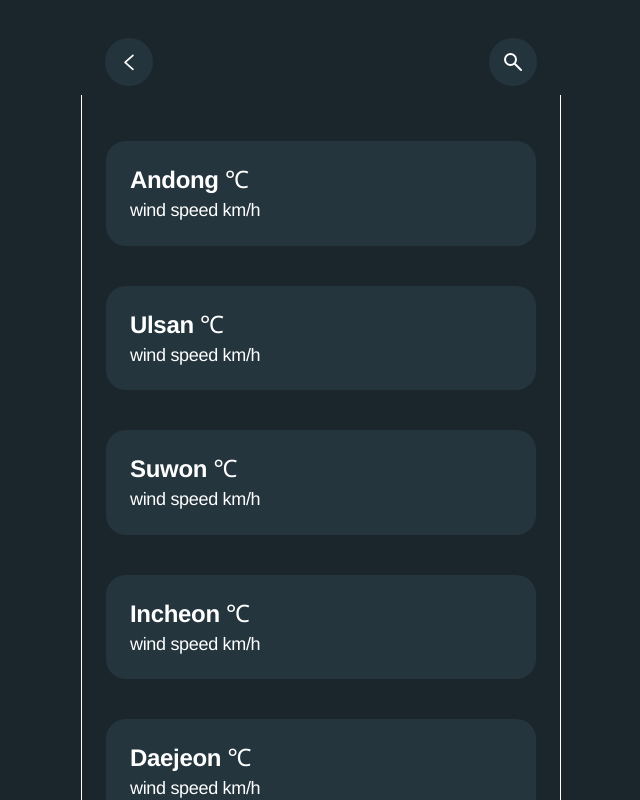
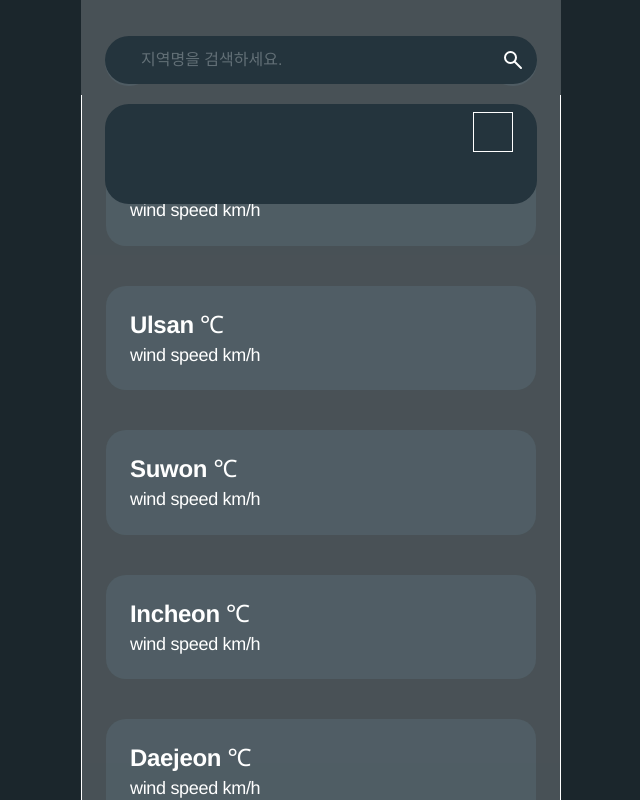
Before and after one commit to gomdolee1146/vue_weather, a Vue app: page /main in a window 1280 px wide. Shown: the top 800 px of the page, without its empty margins (319-959 px from the left). Built offline with nearby package versions, Linux system fonts and the light colour scheme; no server answers; a web font is replaced by a local one.

Commit message:
weather - 반올림 수정, 이번주 날씨 작업, 검색 작업중

```diff
--- a/src/api/index.js
+++ b/src/api/index.js
@@ -16,8 +16,8 @@ const fetchWeather = () => {
 const getLocalInfo = (cityName) => {
   let baseURL = `https://api.openweathermap.org/geo/1.0/direct?q=${cityName}&limit=5&appid=${API_KEY}`;
   return axios.get(baseURL).then((res) => {
-    let lat = res.data[0].lat.toFixed(2),
-      lon = res.data[0].lon.toFixed(2);
+    let lat = res.data[0].lat.toFixed(2);
+    let lon = res.data[0].lon.toFixed(2);
     return { lat, lon };
   });
 };
@@ -38,7 +38,9 @@ const getTodayInfo = (cityName) => {
 
 const getWeeklyInfo = (cityName) => {
   let baseURL = `https://api.openweathermap.org/data/2.5/forecast?q=${cityName}&appid=${API_KEY}`;
-  return baseURL
+  return axios.get(baseURL).then((res) => {
+    return res.data.list
+  });
 };
 
 export { fetchWeather, getLocalInfo, getWeatherInfo, getWeeklyInfo, getTodayInfo };
--- /dev/null
+++ b/src/components/box/searchBox.vue
@@ -0,0 +1,107 @@
+<template>
+  <div class="search">
+    <ul class="search__list" v-if="isErrorType === 0">
+      <li class="search__lst">
+        <div class="search__box">
+          <!-- <h4 class="search__title">{{ weather }}</h4> -->
+          <div class="search__icon"></div>
+        </div>
+      </li>
+    </ul>
+    <div class="search__rslt" v-else>
+      <p>{{ getRsltTxt() }}</p>
+    </div>
+  </div>
+</template>
+
+<script>
+// import { getWeatherInfo } from '@/api';
+
+export default {
+  name: 'searchBox',
+  data() {
+    return {
+      weatherInfo: [],
+    };
+  },
+  props: {
+    cityNameList: { type: Array, default: () => [] },
+    isErrorType: { type: Number, default: 0 },
+  },
+  methods: {
+    getRsltTxt() {
+      switch (this.isErrorType) {
+        case 1:
+          return '영문명으로 입력해주세요.';
+        case 2:
+          return '지역명을 입력해주세요.';
+        default:
+          break;
+      }
+    },
+    // getInfo() {
+    //   if (this.cityNameList.length === 0) return;
+    //   this.weatherInfo = this.cityNameList.forEach(async (el) => {
+    //     await getWeatherInfo(el);
+    //   });
+    //   console.log(this.weatherInfo)
+    //   // this.weatherInfo = await this.$_.map(this.cityNameList, getWeatherInfo())
+    //   // return this.weatherInfo
+    // },
+  },
+  mounted() {
+    console.log('gg', this.cityNameList);
+    // this.getInfo();
+  },
+};
+</script>
+
+<style scoped>
+.search {
+  width: 100%;
+  min-height: 100px;
+  margin-top: 20px;
+  padding: 12px 0;
+  border-radius: 24px;
+  background: var(--bg-secondary);
+  box-sizing: border-box;
+}
+
+.search__list {
+}
+.search__lst {
+  width: 100%;
+  padding: 16px 0;
+  border-bottom: 1px solid var(--txt-tertiary);
+  box-sizing: border-box;
+}
+.search__lst:last-child {
+  border-bottom: 0 none;
+}
+.search__box {
+  display: flex;
+  justify-content: flex-start;
+  align-items: center;
+  position: relative;
+  width: 100%;
+  padding: 0 24px;
+}
+.search__title {
+  font-size: 20px;
+}
+.search__icon {
+  position: absolute;
+  top: 50%;
+  right: 24px;
+  width: 40px;
+  height: 40px;
+  border: 1px solid #fff;
+  transform: translateY(-50%);
+}
+.search__rslt {
+  width: 100%;
+  padding: 24px 36px;
+  box-sizing: border-box;
+  text-align: center;
+}
+</style>
--- a/src/components/card/todayCard.vue
+++ b/src/components/card/todayCard.vue
@@ -11,7 +11,7 @@
         :key="idx"
         :class="{ active: idx === 2 }"
       >
-        <p class="card__txt">{{ this.$_.ceil(weather.main.temp - 273, 2) }}℃</p>
+        <p class="card__txt">{{ this.$_.round(weather.main.temp - 273, 2) }}℃</p>
         <div class="card__thumb">
           <img :src="getIconImage(weather.weather[0].icon)" />
         </div>
--- a/src/components/card/weatherCard.vue
+++ b/src/components/card/weatherCard.vue
@@ -57,9 +57,9 @@ export default {
       this.weatherName = this.$_.lowerCase(res.weather[0].main);
       this.windSpeed = res.wind.speed;
       this.iconName = res.weather[0].icon;
-      this.temperature = this.$_.ceil(res.main.temp - 273, 2);
-      this.temperatureMin = this.$_.ceil(res.main.temp_min - 273, 2);
-      this.temperatureMax = this.$_.ceil(res.main.temp_max - 273, 2);
+      this.temperature = this.$_.round(res.main.temp - 273, 2);
+      this.temperatureMin = this.$_.round(res.main.temp_min - 273, 2);
+      this.temperatureMax = this.$_.round(res.main.temp_max - 273, 2);
 
       this.$nextTick(() => {
         this.iconUrl = setIconImage(this.iconName)
--- a/src/components/card/weeklyCard.vue
+++ b/src/components/card/weeklyCard.vue
@@ -2,17 +2,20 @@
   <div class="card">
     <div class="card__title">
       <h4>Next Forecast</h4>
-      <span>아마아이콘</span>
     </div>
     <div class="card__wrap">
       <ul class="card__list">
-        <li class="card__lst">
+        <li class="card__lst" v-for="(weather, idx) in weeklyWeatherInfo" :key="idx">
           <div class="card__box">
-            <div class="card__txt">Monday</div>
-            <div class="card__thumb"></div>
+            <div class="card__txt">{{ getWeekday(weather.dt) }}</div>
+            <div class="card__thumb">
+              <img :src="getIconImage(weather.weather[0].icon)" />
+            </div>
             <div class="card__info">
-              <p>13℃</p>
-              <p class="card__desc">10℃</p>
+              <p>{{ this.$_.round(weather.main.temp_max - 273, 0) }}℃</p>
+              <p class="card__desc">
+                {{ this.$_.round(weather.main.temp_min - 273, 0) }}℃
+              </p>
             </div>
           </div>
         </li>
@@ -22,11 +25,41 @@
 </template>
 
 <script>
+import { getWeeklyInfo } from '@/api';
+import { weekDay } from '@/data';
+import { setIconImage } from '@/mixins';
+
 export default {
   name: 'weeklyCard',
-
-  mounted() {},
-  methods: {},
+  data() {
+    return {
+      weeklyWeatherInfo: [],
+      weeklyDate: '',
+    };
+  },
+  props: {
+    cityName: { type: String, default: '' },
+  },
+  methods: {
+    async getInfo() {
+      let res = await getWeeklyInfo(this.cityName);
+      let num = [0, 8, 16, 24, 32];
+      num.forEach((el) => {
+        this.weeklyWeatherInfo.push(this.$_.nth(res, el));
+      });
+    },
+    getWeekday(txt) {
+      let day = new Date(txt * 1000).getDay();
+      let weekday = weekDay[day];
+      return weekday;
+    },
+    getIconImage(icon) {
+      return setIconImage(icon);
+    },
+  },
+  mounted() {
+    this.getInfo();
+  },
 };
 </script>
 
@@ -52,25 +85,27 @@ export default {
   font-size: 15px;
 }
 
-.card__wrap {
-}
-
 .card__box {
   display: flex;
   justify-content: flex-start;
   align-items: center;
   position: relative;
   padding: 32px 16px;
+  font-size: 20px;
 }
 .card__thumb {
   display: block;
   position: absolute;
   top: 50%;
   left: 50%;
-  width: 30px;
-  height: 30px;
-  border: 1px solid #0c0;
+  width: 40px;
+  height: 40px;
   transform: translate(-50%, -50%);
+}
+.card__thumb img {
+  display: block;
+  width: 100%;
+  height: 100%;
 }
 
 .card__info {
--- a/src/components/header/defaultHeader.vue
+++ b/src/components/header/defaultHeader.vue
@@ -14,22 +14,35 @@
       </div>
     </div>
   </header>
-  <div class="modal" v-if="isShowModal">
+  <!-- isShowModal, isShowInput -->
+  <div class="modal" v-if="true">
     <div class="modal__bg" @click="toggleModal"></div>
     <transition name="slide-left" mode="out-in">
-      <div class="header__search" v-if="isShowInput" :duration="550">
-        <input type="text" placeholder="지역명을 검색하세요." v-model="addrInfo" />
-        <button class="btn-circle">
-          <i class="ico ico-search_w"></i>
-        </button>
+      <div class="header__search_wrap" v-if="true" :duration="550">
+        <div class="header__search">
+          <input
+            type="text"
+            placeholder="지역명을 검색하세요."
+            v-model="addrInfo"
+            @input="searchWeather($event)"
+          />
+          <button class="btn-circle">
+            <i class="ico ico-search_w"></i>
+          </button>
+        </div>
+        <search-box :isErrorType="isErrorType" :cityNameList="cityNameList"></search-box>
       </div>
     </transition>
   </div>
 </template>
 
 <script>
+import searchBox from '../box/searchBox.vue';
+import { localName } from '@/data';
+
 export default {
   name: 'defaultHeader',
+  components: { searchBox },
   props: {
     isShowSearch: { type: Boolean, default: true },
     titleContent: { type: String, default: '' },
@@ -38,19 +51,42 @@ export default {
     return {
       isShowModal: false,
       isShowInput: false,
+      isErrorType: 0,
+      cityNameList: [],
       addrInfo: '',
     };
   },
   methods: {
+    searchWeather(event) {
+      const chkEng = /^[a-zA-Z]+$/;
+      const text = event.target.value;
+
+      if (text === '') {
+        this.isErrorType = 2;
+        return
+      }
+      if (chkEng.test(text) === true) {
+        this.isErrorType = 0;
+        // cityNameList 추출하기
+        this.cityNameList = this.$_.chain(localName)
+          .filter((name) => {
+            return this.$_.includes(name, text);
+          })
+          .value();
+      } else {
+        this.isErrorType = 1;
+        this.cityNameList = [];
+      }
+    },
     toggleModal() {
       this.isShowModal = !this.isShowModal;
       this.$nextTick(() => {
         this.isShowInput = this.isShowModal;
-      })
+      });
     },
-    gotoBack(){
-      this.$router.back()
-    }
+    gotoBack() {
+      this.$router.back();
+    },
   },
 };
 </script>
@@ -84,17 +120,22 @@ export default {
   color: #fff;
   text-align: center;
 }
+.header__search_wrap {
+  position: fixed;
+  top: 36px;
+  width: 100%;
+  height: 100vh;
+  padding: 0 24px;
+  box-sizing: border-box;
+  z-index: 2;
+}
 
 .header__search {
   display: flex;
   justify-content: center;
   align-items: center;
-  position: fixed;
-  top: 36px;
   width: 100%;
   height: 48px;
-  padding: 0 24px;
-  z-index: 2;
 }
 .header__search input {
   flex: 1 1 auto;
--- a/src/data/index.js
+++ b/src/data/index.js
@@ -17,4 +17,14 @@ const localName = [
   'Jeju',
 ];
 
-export { localName };
+const weekDay = [
+  'Sunday',
+  'Monday',
+  'Tuesday',
+  'Wednesday',
+  'Thursday',
+  'Friday',
+  'Saturday',
+];
+
+export { localName, weekDay };
--- a/src/views/detailView.vue
+++ b/src/views/detailView.vue
@@ -4,7 +4,7 @@
   <div class="content">
     <weather-card :cityName="cityName" isShowBrief></weather-card>
     <today-card :cityName="cityName"></today-card>
-    <weekly-card></weekly-card>
+    <weekly-card :cityName="cityName"></weekly-card>
   </div>
 </template>
 
```
